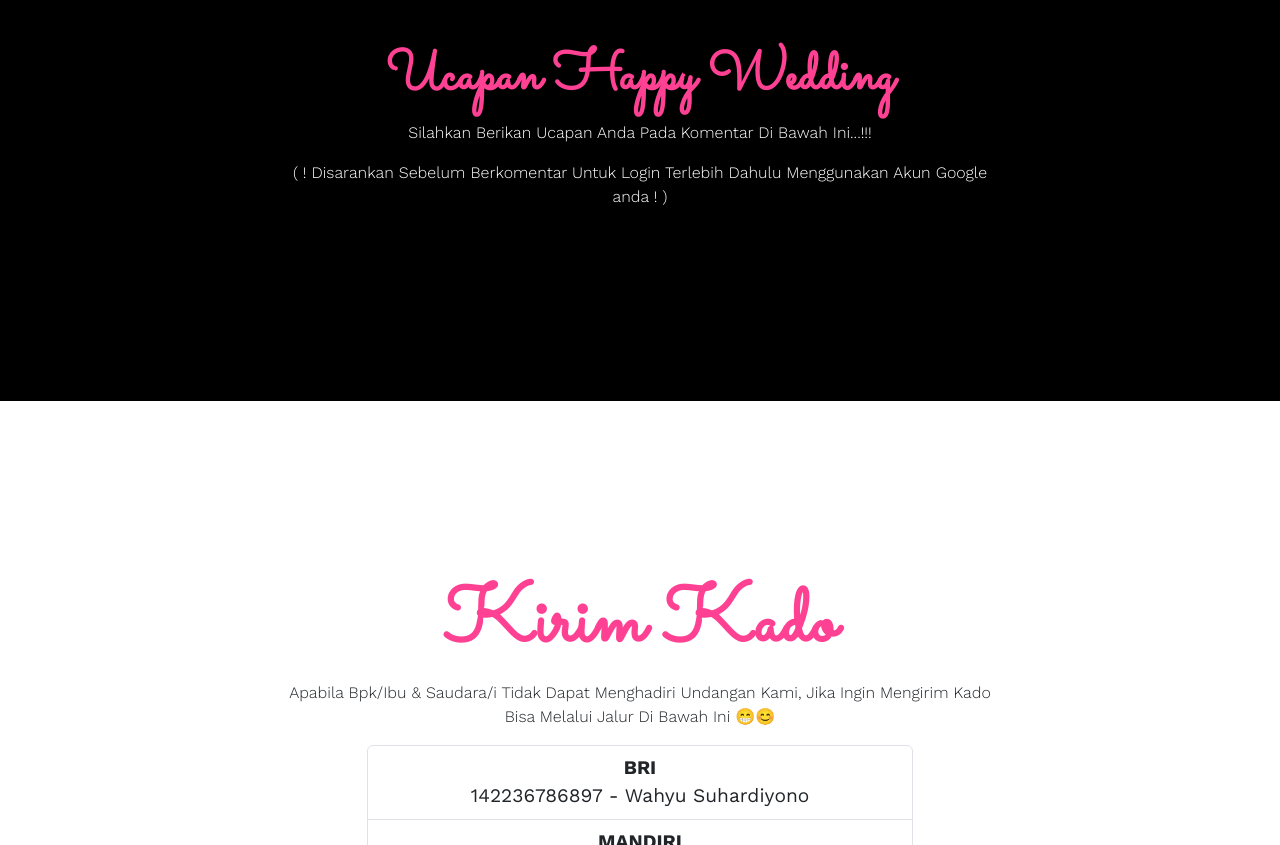
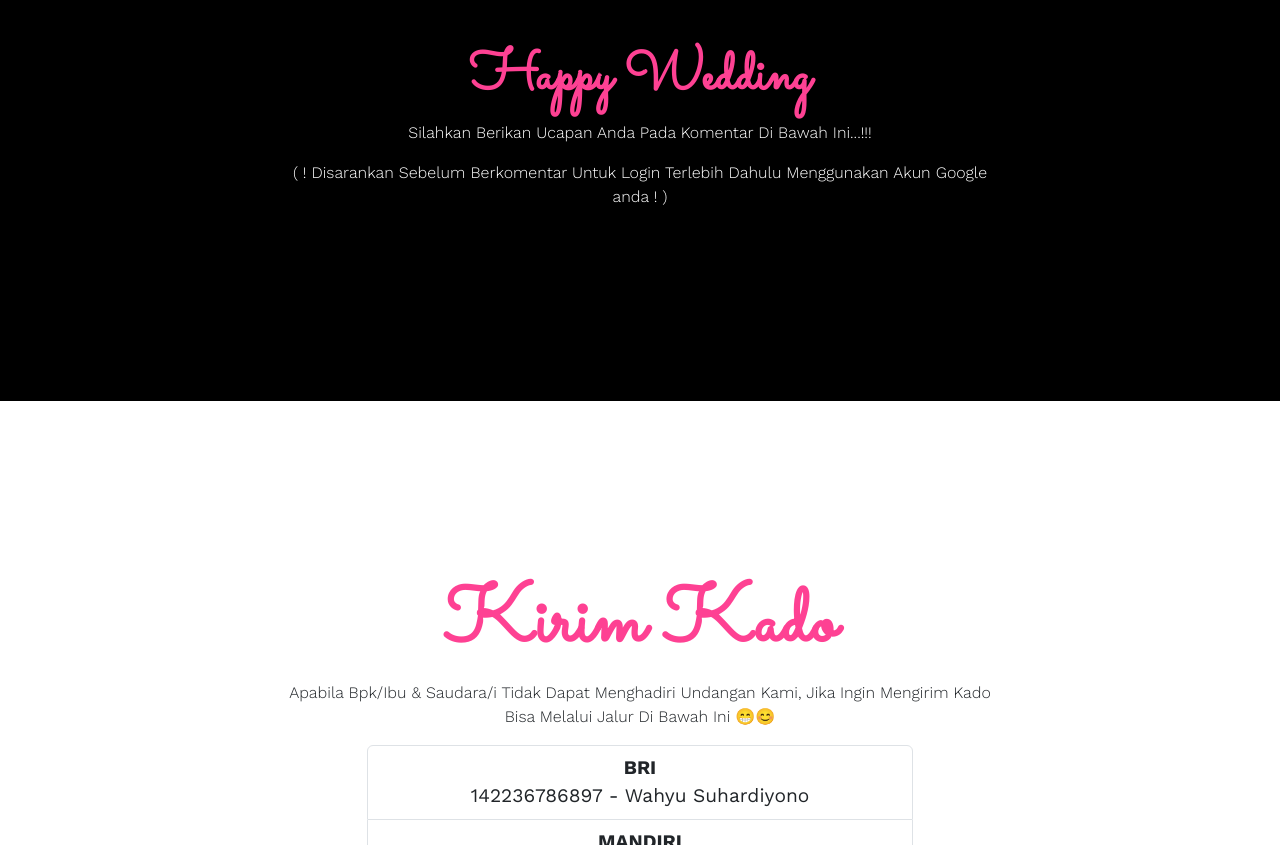
Before and after one commit to wahyusuhar/wahyusuhar.github.io., a plain HTML site: page index.html in a window 1280 px wide. Shown: the part 5355-6200 px from the top of the page. Drawn offline with nearby package versions, Linux system fonts and the light colour scheme; some packages are replaced by stand-ins of ours; a script that the page names is missing.

Commit message:
mengubah rsvp

```diff
--- a/index.html
+++ b/index.html
@@ -457,10 +457,10 @@
           </div>
         </form>
 
-        <div class="container mt-5">
+        <div class="container mt-5 ">
           <div class="row justify-content-center">
             <div class="col-md-8 col-10 text-center">
-              <h2>Ucapan Happy Wedding</h2>
+              <h2>Happy Wedding</h2>
               <p>
                 Silahkan Berikan Ucapan Anda Pada Komentar Di Bawah Ini...!!!
                 <br>
```
